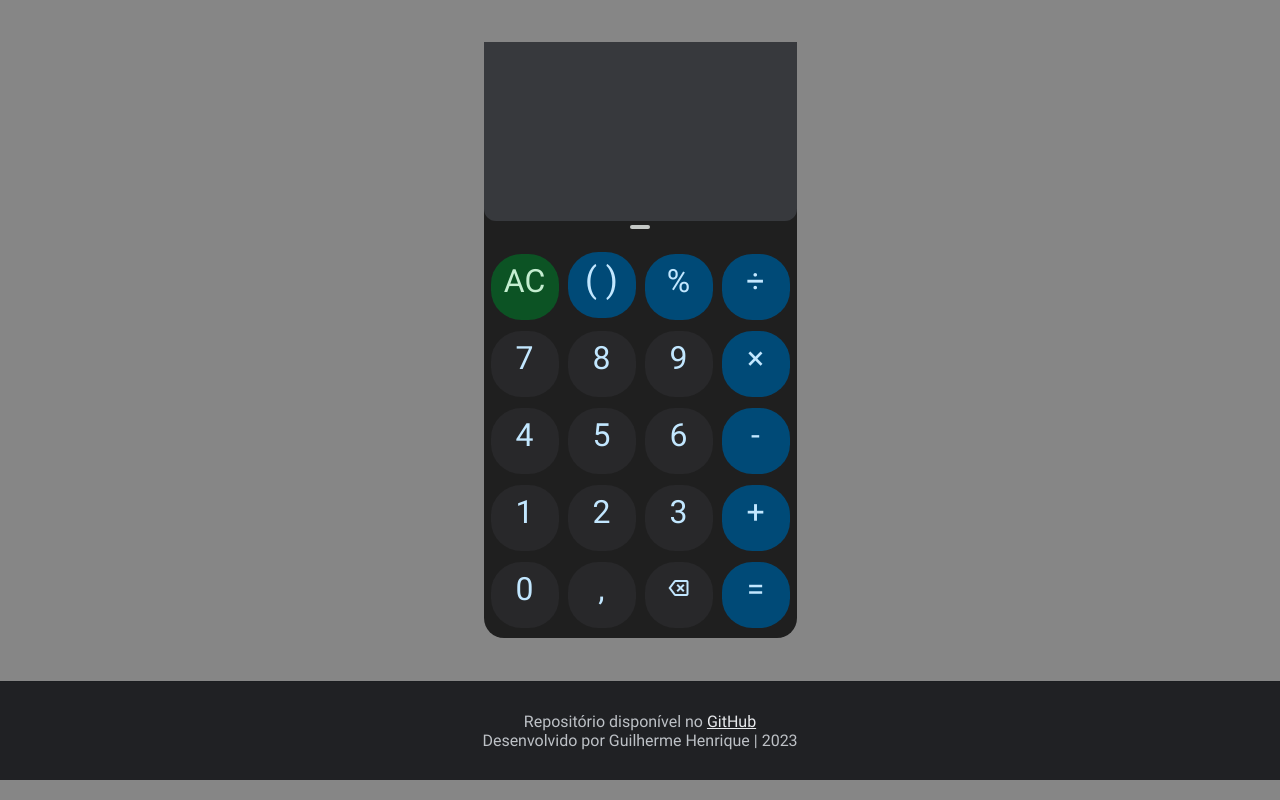
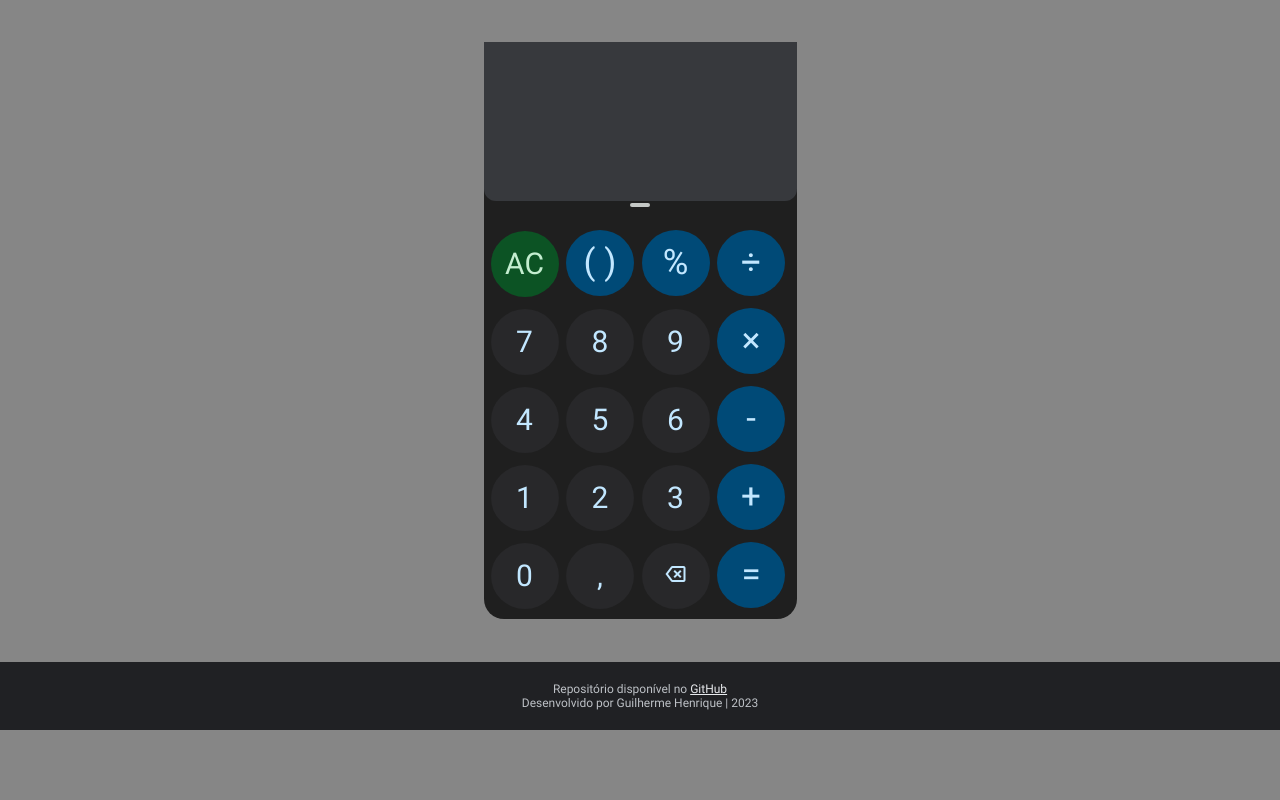
Before and after one commit to guibr7/CalculadoraGoogle, a plain HTML site: page index.html in a window 1280 px wide. Drawn offline with nearby package versions, Linux system fonts and the light colour scheme.

Commit message:
Melhorias e otimização de design

```diff
--- a/index.html
+++ b/index.html
@@ -6,6 +6,7 @@
     <meta name="viewport" content="width=device-width, initial-scale=1.0">
     <title>Calculadora</title>
     <link rel="stylesheet" href="style.css">
+    <link rel="stylesheet" href="style_botao_operacoes.css">
     <link rel="stylesheet" href="https://fonts.googleapis.com/css2?family=Material+Symbols+Outlined:opsz,wght,FILL,GRAD@40,500,1,0" />
     <link rel="shortcut icon" href="Favicon/favicon.png" type="image/x-icon">
 </head>
@@ -15,26 +16,37 @@
         <div id="visor"></div>
         <div id='aba'> </div>
         <div id="caixa_botao">
+
             <div class='botao'onclick= "inserir('')" id="ac" >AC</div>
-            <div style="background-color: #004a77; font-size: 35px;" class='botao'onclick= "inserir('(')">( )</div>
-            <div style="background-color: #004a77;" class= 'botao'onclick= "inserir('%')">%</div>
-            <div style="background-color: #004a77;" class= 'botao'onclick= "inserir('÷')">÷</div> <br>
+            <div id="parentese" class='botao' onclick= "inserir('(')">( )</div>
+            <div id="porcentagem" class= 'botao'onclick= "inserir('%')">%</div>
+            <div id='divisao' class= 'botao'onclick= "inserir('÷')">÷</div> <br>
+
             <div class='botao'onclick= "inserir('7')">7</div>
             <div class='botao'onclick= "inserir('8')">8</div>
             <div class='botao'onclick= "inserir('9')">9</div>
-            <div style="background-color: #004a77;" class= 'botao'onclick= "inserir('×')">×</div> <br>
+
+            <div id='multiplicacao' class= 'botao'onclick= "inserir('×')">×</div> <br>
+
             <div class='botao'onclick= "inserir('4')">4</div>
             <div class='botao'onclick= "inserir('5')">5</div>
             <div class='botao'onclick= "inserir('6')">6</div>
-            <div style="background-color: #004a77;" class= 'botao'onclick= "inserir('-')">-</div> <br>
+
+            <div id='subtracao' class= 'botao'onclick= "inserir('-')">-</div> <br>
+
             <div class='botao'onclick= "inserir('1')">1</div>
             <div class='botao'onclick= "inserir('2')">2</div>
             <div class='botao'onclick= "inserir('3')">3</div>
-            <div style="background-color: #004a77;" class='botao'onclick= "inserir('+')">+</div><br>
+
+            <div id="soma" class='botao'onclick= "inserir('+')">+</div><br>
             <div class='botao'onclick= "inserir('0')">0</div>
             <div class='botao'onclick= "inserir(',')">,</div>
-            <div class='botao' onclick="apagar()" id="apagar"> <span class="material-symbols-outlined">backspace</span></div>
-            <div onclick="resultado()" style="background-color: #004a77;" class="botao" id="igual">=</div>
+
+            <div class='botao' onclick="apagar()" id="apagar">
+                <span class="material-symbols-outlined">backspace</span>
+            </div>
+
+            <div id="igual" onclick="resultado()" class="botao">=</div>
         </div>
     </div>
     <footer>
--- a/style.css
+++ b/style.css
@@ -1,6 +1,13 @@
+html{
+    font-size: 62.5%;
+}
 *{
-    margin:0px;
-    padding: 0px;
+    margin:0rem;
+    padding: 0rem;
+}
+
+:root{
+    --ease-bounce: cubic-bezier(0.34,1.56,0.64,1);
 }
 
 @font-face{
@@ -31,78 +38,98 @@ body{
 }
 
 #calculadora{
-    border-bottom-right-radius: 20px;
-    border-bottom-left-radius: 20px;
-    padding: 2px;
-    margin: 43px auto;
-    max-width: 309px;
-    min-height: 540px;
+    border-bottom-right-radius: 2rem;
+    border-bottom-left-radius: 2rem;
+    padding: 0.2rem;
+    margin: 4.3rem auto;
+    max-width: 30.9rem;
+    min-height: 54rem;
     background-color: #1f1f1f;
 }
 
  #visor{
     display: inline-block;
     word-wrap:break-word; /*NAO SEI*/
-    border-bottom-left-radius: 12px ;
-    border-bottom-right-radius: 12px;
-    padding: 9px;
-    padding-top: 50px;
-    padding-right: 7px;
+    border-bottom-left-radius: 1.2rem ;
+    border-bottom-right-radius: 1.2rem;
+    padding: .9rem;
+    padding-top: 5rem;
+    padding-right: .7rem;
     margin: -3px 0px 0px -2px;
-    min-width: 297px;
-    min-height: 120px;
+    min-width: 29.7rem;
+    min-height: 10rem;
     text-align:end;
     overflow: hidden;
     text-overflow: ellipsis;
     white-space: nowrap;
-    font-size: 50px;
+    font-size: 5rem;
     color: #f8f8f8;
     background-color: #37393d;
     font-family: 'Aleo'
 }
 
 #caixa_botao{
-    margin-top: 20px;
+    margin-top: 2rem;
     user-select: none;
 }
+
 .botao{
-    font-size: 32px;
-    text-align: center;
-    padding: 8px;
     display: inline-block;
-    border-radius: 45%;
+    cursor: pointer;
     font-family:'Roboto';
     color: #c2e7ff;
     background-color: #28282a;
-    margin-bottom: 8px;
-    margin-left: 5px;
-    margin-top: 3px;
-    min-width: 52px;
-    min-height: 50px;
+    font-size: 3rem;
+    text-align: center;
+    line-height: 5rem;
+
+    padding: .8rem;
+    border-radius: 50%;
+
+    margin-bottom: .8rem;
+    margin-left: .5rem;
+    margin-top: .3rem;
+    min-width: 5.2rem;
+    min-height: 5rem;
+}
+
+.botao:hover{
+    background-color: #323234;
+    transition: .2s var(--ease-bounce)
+}
+
+.botao:active{
+    background-color: #323234;
 }
 
 #ac{
     background-color: #0c5324;
     color: #c4eed0;
 }
+
 #aba{
     margin:auto;
     background-color: #c4c7c5;
-    max-width: 20px;
-    min-height: 4px;
-    min-height: 4px;
-    border-radius: 10px;
+    max-width: 2rem;
+    min-height: .4rem;
+    min-height: .4rem;
+    border-radius: 1rem;
 }
 
 footer{
+    font-size: 1.2rem;
     text-align: center;
     color: #bdc1c6;
-    border-top: solid #1c1e21 1.8px;
     font-family: 'Roboto';
     background-color: #202124;
-    padding: 30px;
+    padding: 2rem;
 }
 
+footer>p>a{
+    color: #e8eaed;;
+}
+
+/*
 .cliqueNumero{
     animation: cliqueNumero 200ms cubic-bezier(0,1.81,1,1.32);
     animation-fill-mode:none;
@@ -115,9 +142,7 @@ footer{
     animation-delay: 0;
 }
 
-footer>p>a{
-    color: #e8eaed;;
-}
+
 
 @keyframes cliqueNumero {
     0%{
@@ -134,3 +159,4 @@ footer>p>a{
         background-color: #9ccef1ea;
     }
 }
+*/
--- /dev/null
+++ b/style_botao_operacoes.css
@@ -0,0 +1,94 @@
+:root{
+    --backgColor: #004a77;
+    --hoverBackgColor: #0b598a;
+    --fontSz: 3.5rem;
+}
+
+#parentese{
+    background-color: var(--backgColor);
+    font-size: var(--fontSz);
+}
+
+#parentese:hover{
+    background-color: var(--hoverBackgColor);
+}
+
+#parentese:active{
+    background-color: var(--hoverBackgColor);
+}
+
+
+#porcentagem{
+    background-color: var(--backgColor);
+    font-size: var(--fontSz);
+}
+
+#porcentagem:hover{
+    background-color: var(--hoverBackgColor);
+}
+
+#porcentagem:active{
+    background-color: var(--hoverBackgColor);
+}
+
+#divisao{
+    background-color: var(--backgColor);
+    font-size: var(--fontSz);
+}
+
+#divisao:hover{
+    background-color: var(--hoverBackgColor);
+}
+
+#divisao:active{
+    background-color: var(--hoverBackgColor);
+}
+
+
+#multiplicacao{
+    background-color: var(--backgColor);
+    font-size: var(--fontSz);
+}
+
+#multiplicacao:hover{
+    background-color: var(--hoverBackgColor);
+}
+
+#multiplicacao:active{
+    background-color: var(--hoverBackgColor);
+}
+
+#soma{
+    background-color: var(--backgColor);
+    font-size: var(--fontSz);
+}
+
+#soma:hover{
+    background-color: var(--hoverBackgColor);
+}
+
+#soma:active{
+    background-color: var(--hoverBackgColor);
+}
+
+#subtracao{
+    background-color: var(--backgColor);
+    font-size: var(--fontSz);
+}
+#subtracao:hover{
+    background-color: var(--hoverBackgColor);
+}
+#subtracao:active{
+    background-color: var(--hoverBackgColor);
+}
+
+#igual{
+    background-color: var(--backgColor);
+    font-size: var(--fontSz);
+}
+#igual:hover{
+    background-color: var(--hoverBackgColor);
+}
+#igual:active{
+    background-color: var(--hoverBackgColor);
+}
```
